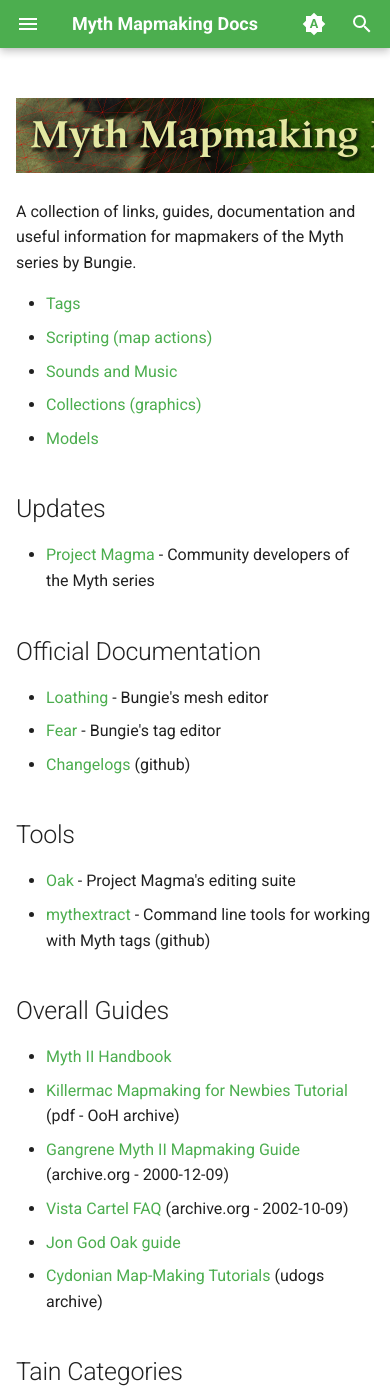
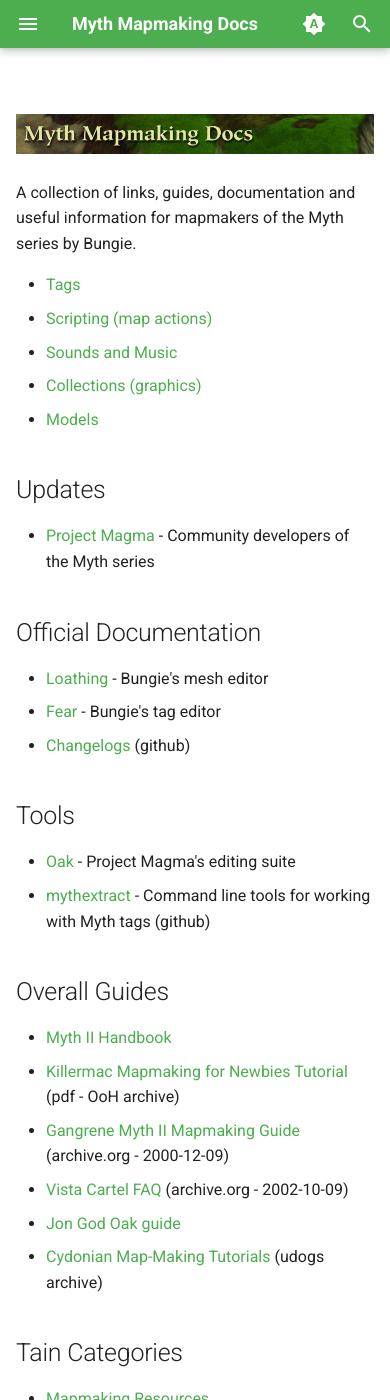
Before and after one commit to jwheare/mythdocs, an MkDocs documentation site: the page built from docs/index.md, in a window 390 px wide and 1400 px high. Built offline with MkDocs 1.6.1 and Material for MkDocs 9.7.7, drawn with Linux system fonts in a browser that asks for light colours.

Commit message:
Smaller masthead for mobile

```diff
--- a/docs/css/extra.css
+++ b/docs/css/extra.css
@@ -2,6 +2,12 @@
     height: 75px;
     max-width: fit-content;
     margin-bottom: -25px
+}
+
+@media only screen and (max-width: 500px) {
+    img.masthead {
+        height: 40px;
+    }
 }
 
 .md-content__inner {
```
